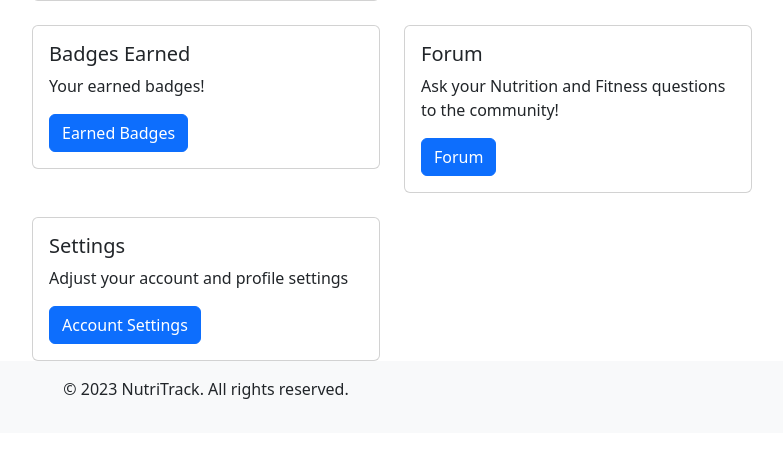
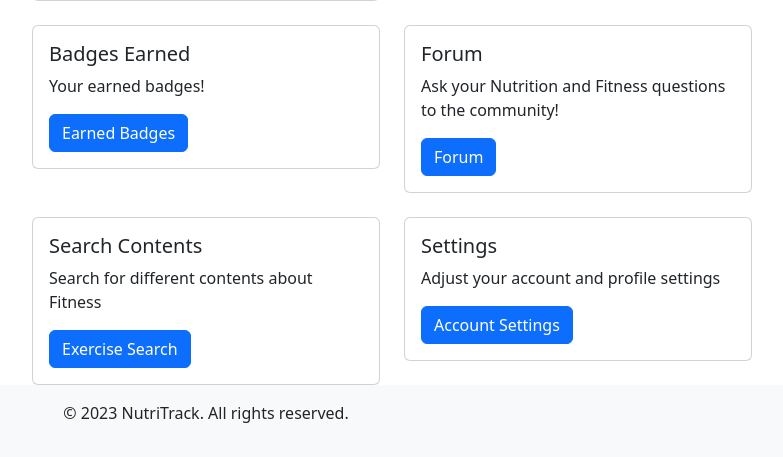
Before and after one commit to shahriar-nehal/smart-recipe-and-fitness-track, a Flask app: template NutriTrack/templates/dashboard.html in a window 1280 px wide. Shown: the part 1031-1488 px from the top of the page, without its empty margins (434-1217 px from the left). Before the commit the page ends 1430 px from the top, so only its background shows below. Run offline with Flask 3, Linux system fonts and the light colour scheme; the template is opened without the code that fills it, so the values that code supplies are empty; parts of the project's set-up code (start-up, migrations or seed data) failed here and were passed over.

Commit message:
search option added in dashboard

```diff
--- a/NutriTrack/templates/dashboard.html
+++ b/NutriTrack/templates/dashboard.html
@@ -119,6 +119,15 @@
                     <div class="col-md-6">
                         <div class="card">
                             <div class="card-body">
+                                <h5 class="card-title">Search Contents</h5>
+                                <p class="card-text">Search for different contents about Fitness</p>
+                                <a href="/exercises/search" class="btn btn-primary">Exercise Search</a>
+                            </div>
+                        </div>
+                    </div>
+                    <div class="col-md-6">
+                        <div class="card">
+                            <div class="card-body">
                                 <h5 class="card-title">Settings</h5>
                                 <p class="card-text">Adjust your account and profile settings</p>
                                 <a href="/profile" class="btn btn-primary">Account Settings</a>
```
